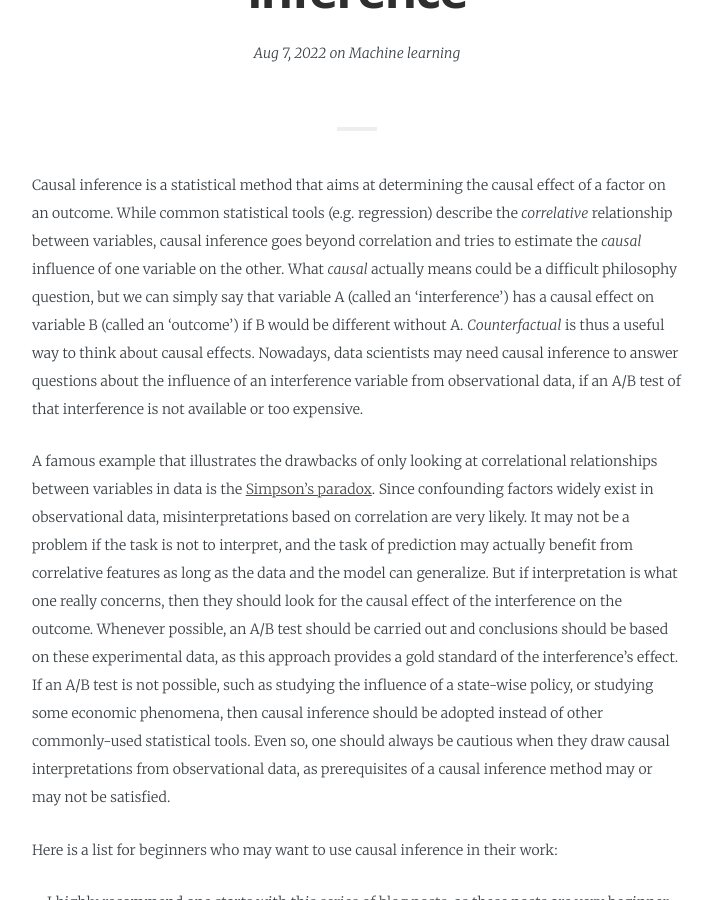
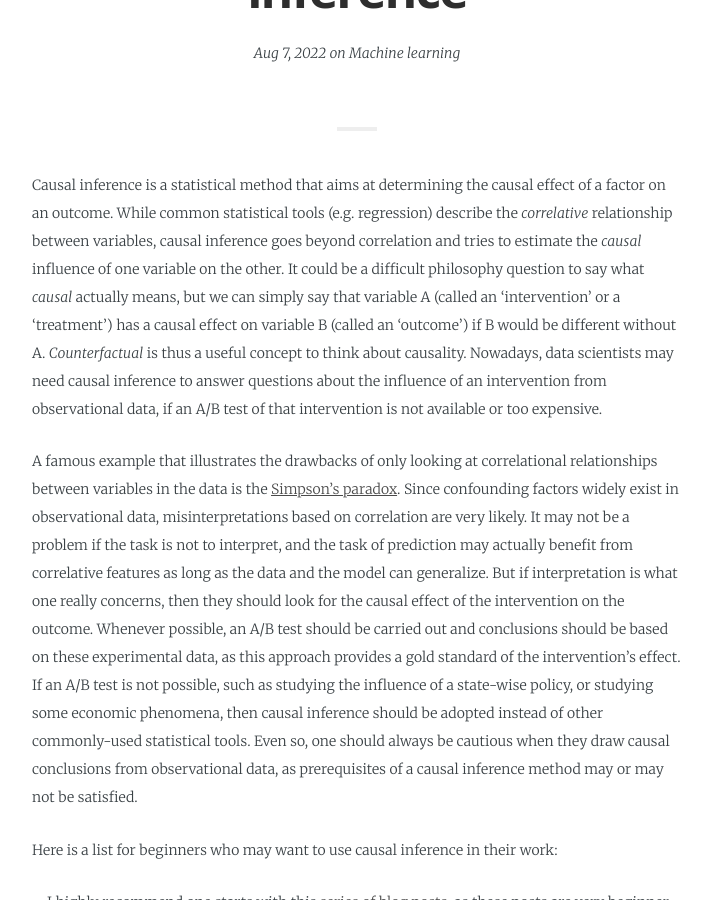
Before and after one commit to yyd27/yyd27.github.io, a Jekyll site: the page built from _posts/2022-08-08-causal-inference.markdown, in a window 1280 px wide and 900 px high, scrolled down 434 px. Shown: the whole window, without its empty margins (283-996 px from the left). Built offline with Jekyll 4.4.1, drawn with Linux system fonts in a browser that asks for light colours; some web fonts are replaced.

Commit message:
fix post typo

```diff
--- a/_posts/2022-08-08-causal-inference.markdown
+++ b/_posts/2022-08-08-causal-inference.markdown
@@ -6,9 +6,9 @@ date:   2022-08-08 00:00:00 +0200
 categories: machine_learning
 tags: Machine learning
 ---
-Causal inference is a statistical method that aims at determining the causal effect of a factor on an outcome. While common statistical tools (e.g. regression) describe the *correlative* relationship between variables, causal inference goes beyond correlation and tries to estimate the *causal* influence of one variable on the other. What *causal* actually means could be a difficult philosophy question, but we can simply say that variable A (called an 'interference') has a causal effect on variable B (called an 'outcome') if B would be different without A. *Counterfactual* is thus a useful way to think about causal effects. Nowadays, data scientists may need causal inference to answer questions about the influence of an interference variable from observational data, if an A/B test of that interference is not available or too expensive.
+Causal inference is a statistical method that aims at determining the causal effect of a factor on an outcome. While common statistical tools (e.g. regression) describe the *correlative* relationship between variables, causal inference goes beyond correlation and tries to estimate the *causal* influence of one variable on the other. It could be a difficult philosophy question to say what *causal* actually means, but we can simply say that variable A (called an 'intervention' or a 'treatment') has a causal effect on variable B (called an 'outcome') if B would be different without A. *Counterfactual* is thus a useful concept to think about causality. Nowadays, data scientists may need causal inference to answer questions about the influence of an intervention from observational data, if an A/B test of that intervention is not available or too expensive.
 
-A famous example that illustrates the drawbacks of only looking at correlational relationships between variables in data is the [Simpson's paradox][simpson_url]. Since confounding factors widely exist in observational data, misinterpretations based on correlation are very likely. It may not be a problem if the task is not to interpret, and the task of prediction may actually benefit from correlative features as long as the data and the model can generalize. But if interpretation is what one really concerns, then they should look for the causal effect of the interference on the outcome. Whenever possible, an A/B test should be carried out and conclusions should be based on these experimental data, as this approach provides a gold standard of the interference's effect. If an A/B test is not possible, such as studying the influence of a state-wise policy, or studying some economic phenomena, then causal inference should be adopted instead of other commonly-used statistical tools. Even so, one should always be cautious when they draw causal interpretations from observational data, as prerequisites of a causal inference method may or may not be satisfied.
+A famous example that illustrates the drawbacks of only looking at correlational relationships between variables in the data is the [Simpson's paradox][simpson_url]. Since confounding factors widely exist in observational data, misinterpretations based on correlation are very likely. It may not be a problem if the task is not to interpret, and the task of prediction may actually benefit from correlative features as long as the data and the model can generalize. But if interpretation is what one really concerns, then they should look for the causal effect of the intervention on the outcome. Whenever possible, an A/B test should be carried out and conclusions should be based on these experimental data, as this approach provides a gold standard of the intervention's effect. If an A/B test is not possible, such as studying the influence of a state-wise policy, or studying some economic phenomena, then causal inference should be adopted instead of other commonly-used statistical tools. Even so, one should always be cautious when they draw causal conclusions from observational data, as prerequisites of a causal inference method may or may not be satisfied.
 
 Here is a list for beginners who may want to use causal inference in their work:
 
```
